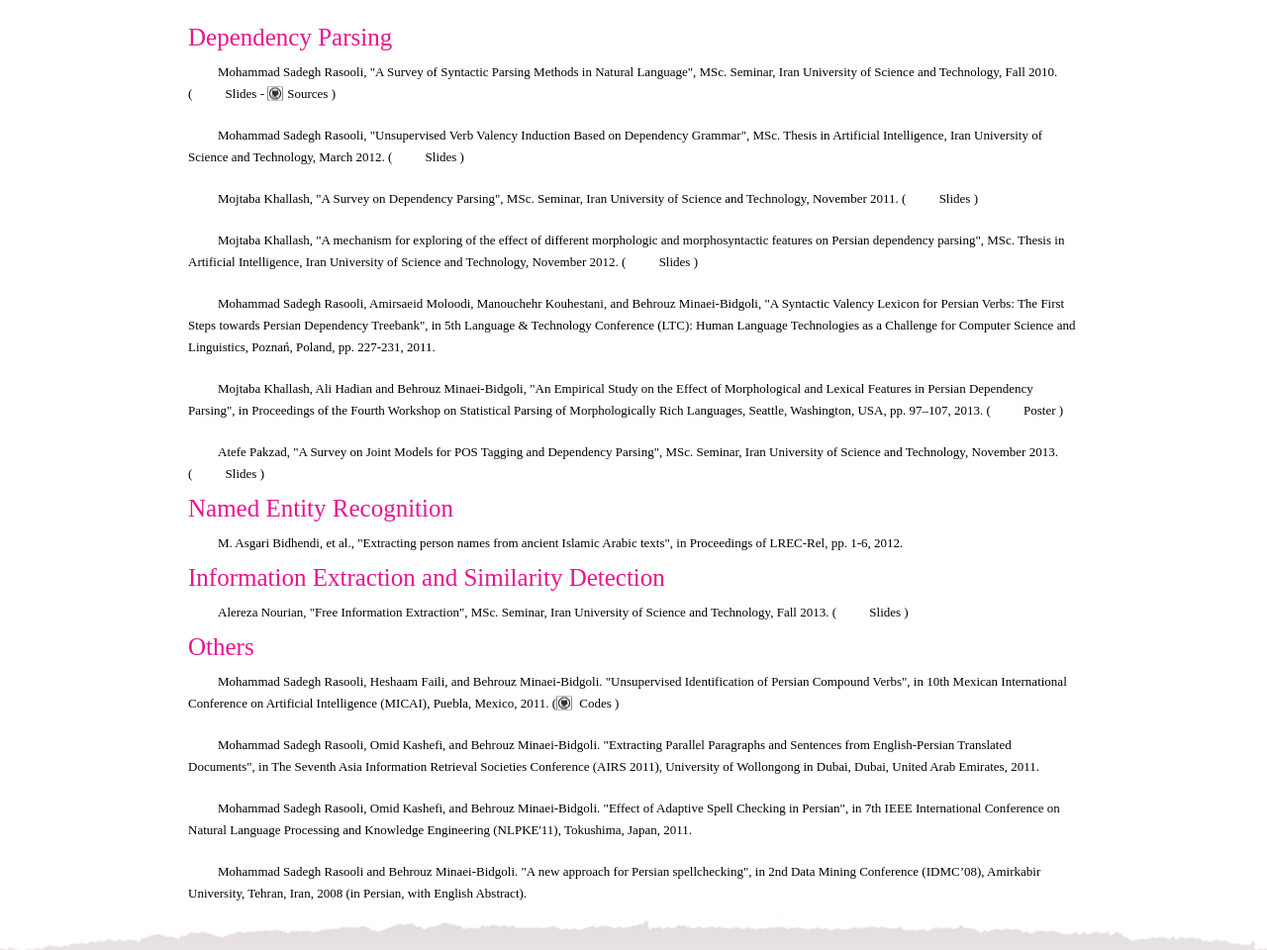
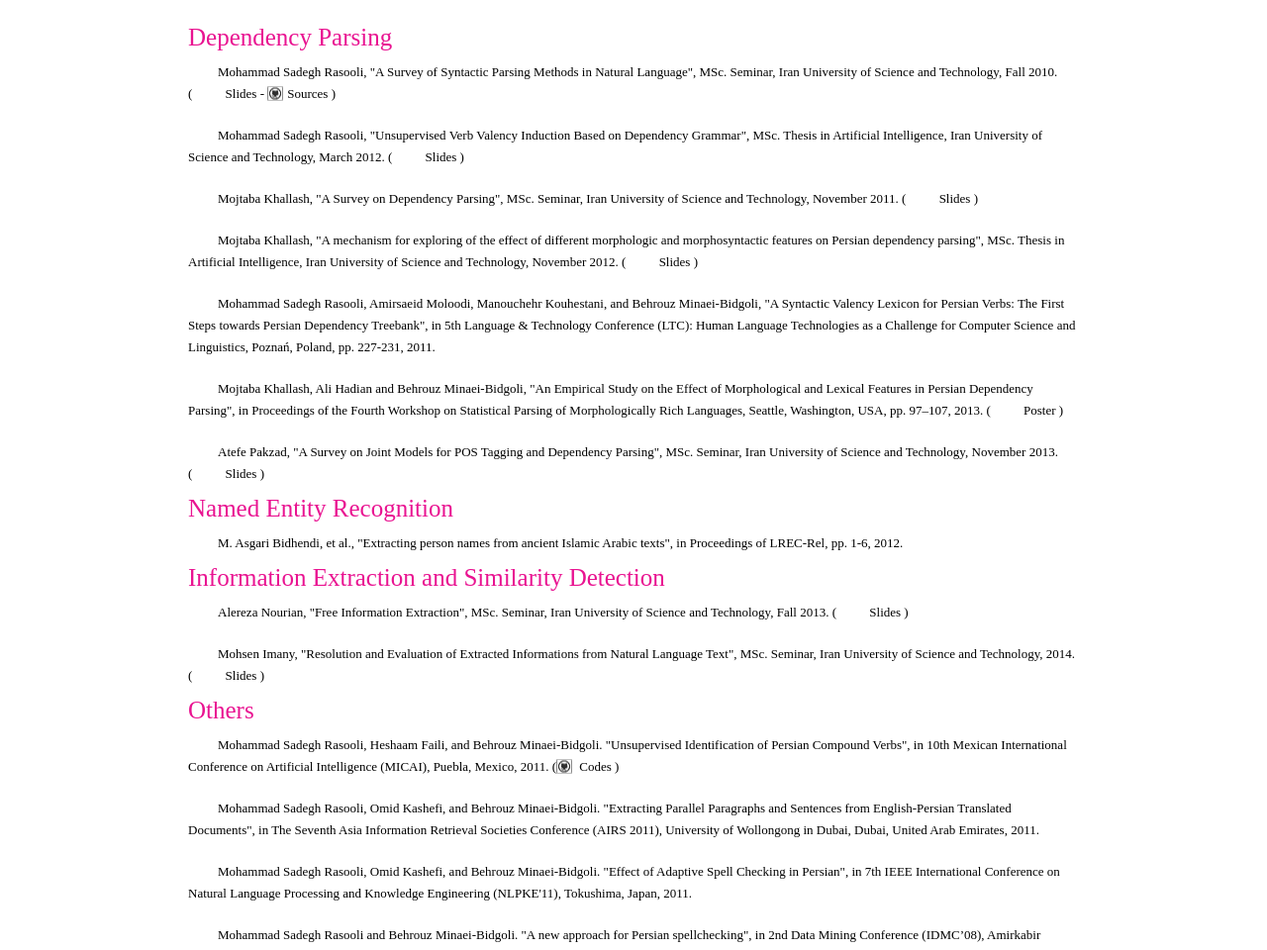
Before and after one commit to mojtaba-khallash/nlp-iust-site, a plain HTML site: page en/publications.html in a window 1280 px wide. Shown: the part 137-1097 px from the top of the page at 99% size. Drawn offline with Linux system fonts and the light colour scheme; a web font is replaced by a local one.

Commit message:
add seminar

```diff
--- a/en/publications.html
+++ b/en/publications.html
@@ -83,6 +83,11 @@
 				Alereza Nourian, "Free Information Extraction", MSc. Seminar, Iran University of Science and Technology, Fall 2013.
 				(<a href="https://github.com/nournia/openie/releases/download/seminar/openie.pdf" class="pdf"></a> Slides )
 			</div>
+			<div>
+				<a href="http://bayanbox.ir/id/3312617597143201351" class="pdf"></a>
+				Mohsen Imany, "Resolution and Evaluation of Extracted Informations from Natural Language Text", MSc. Seminar, Iran University of Science and Technology, 2014.
+				(<a href="https://speakerdeck.com/imani/resolution-and-evaluation-of-extracted-informations-from-natural-language-text" class="pdf"></a> Slides )
+			</div>
 
 			<h1>Others</h1>
 			<div>
```
